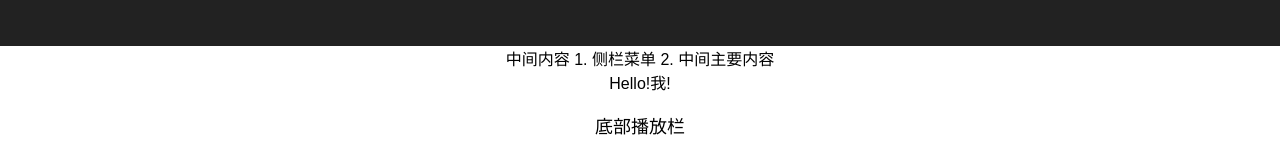
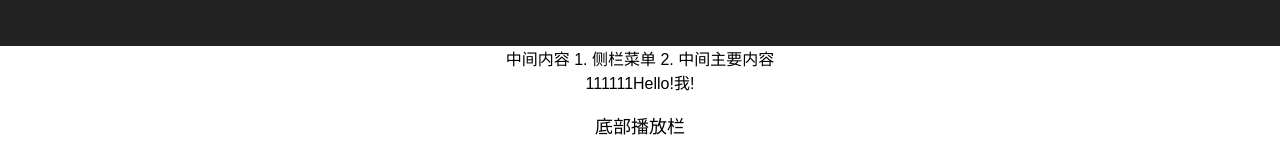
Before and after one commit to nujey/react-electron-ts, a React (Create React App) app: page / in a window 1280 px wide. Shown: the part 144-304 px from the top of the page. Built offline with nearby package versions, Linux system fonts and the light colour scheme.

Commit message:
debug vscode

```diff
--- a/src/index.tsx
+++ b/src/index.tsx
@@ -10,6 +10,11 @@ import './styles/index.css';
 
 import registerServiceWorker from './registerServiceWorker';
 
+function handle(t:number) {
+  console.log(t)
+}
+handle(Date.now())
+
 ReactDOM.render(
   <BrowserRouter>
     <App />
--- a/src/views/home/home.tsx
+++ b/src/views/home/home.tsx
@@ -12,7 +12,7 @@ function Hello({ name, enthusiasmLevel = 1 }: Props) {
   return (
     <div className="hello">
       <div>
-        Hello!{name + getExclamationMarks(enthusiasmLevel)}
+        111111Hello!{name + getExclamationMarks(enthusiasmLevel)}
       </div>
     </div>
   )
--- a/tslint.json
+++ b/tslint.json
@@ -9,6 +9,7 @@
   },
   "rules": {
     "interface-name": [true, "never-prefix"],
-    "ordered-imports": false
+    "ordered-imports": false,
+    "no-console": false
   }
 }
```
Also changed, not shown: main.js (line endings or trailing spaces).
